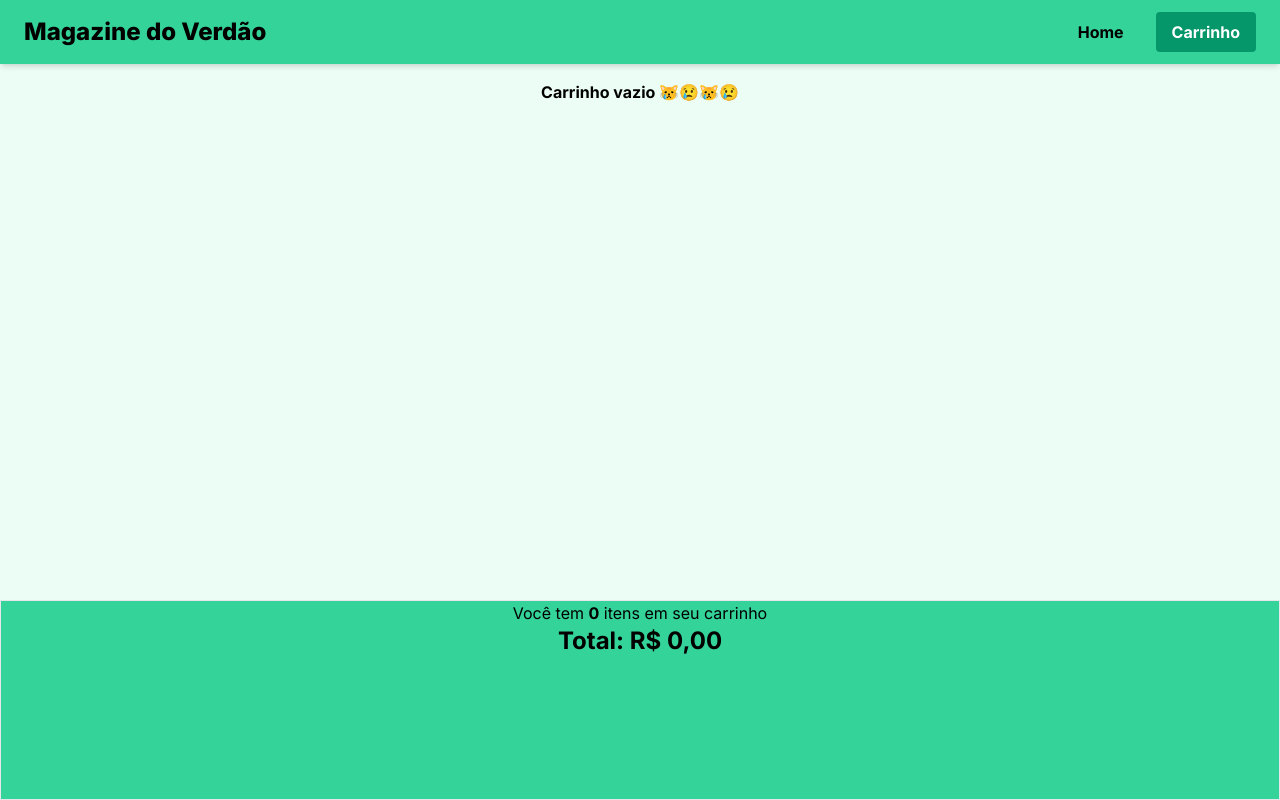
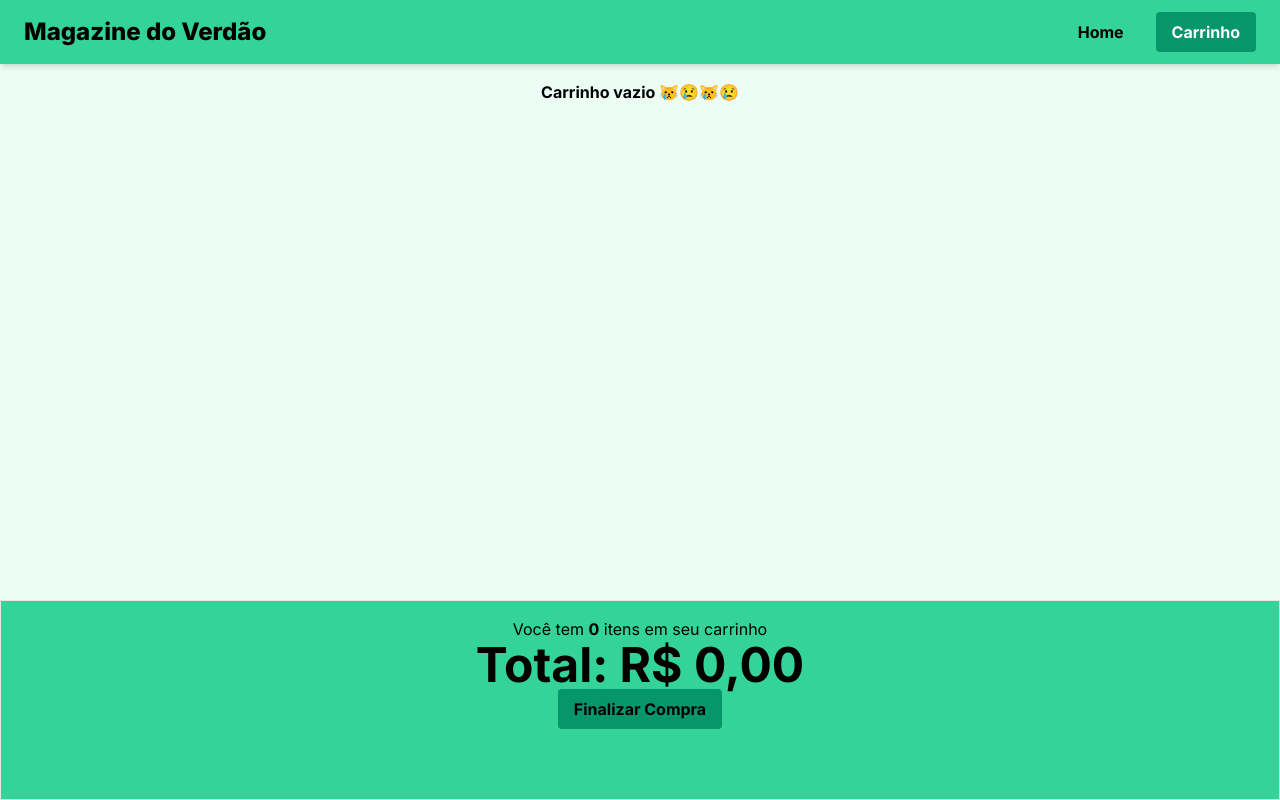
Before and after one commit to dario-souza/shop-green, a Next.js app: page /cart in a window 1280 px wide. Built offline with nearby package versions, Linux system fonts and the light colour scheme.

Commit message:
chore: adição de botão finalizar compra na página do carrinho

```diff
--- a/src/components/cart/cart.items.tsx
+++ b/src/components/cart/cart.items.tsx
@@ -7,6 +7,7 @@ import { TitleCard } from '../card/titlecard'
 import { PriceCard } from '../card/pricecard'
 import { convertToBRL } from '@/helper/convert.to.brl'
 import { CounterItem } from './counter.items'
+import Button from '../card/button'
 
 export const CartItems = () => {
   const { cart } = useProductContext()
@@ -46,8 +47,9 @@ export const CartItems = () => {
       </Container>
       <div className='border h-[25vh] fixed bottom-0 left-0 right-0 w-full bg-emerald-400'>
         <Container>
-          <span className='block text-center'>Você tem <strong>{totalItems}</strong> itens em seu carrinho </span>
-          <h1 className='text-center font-bold text-2xl'>Total: {convertToBRL(total)} </h1>
+          <span className='block text-center mt-4'>Você tem <strong>{totalItems}</strong> itens em seu carrinho </span>
+          <h1 className='text-center font-bold text-2xl sm:text-3xl md:text-5xl'>Total: {convertToBRL(total)} </h1>
+          <button className='block bg-emerald-600 rounded py-2 px-4 font-bold mx-auto hover:text-white hover:bg-emerald-500 transition-colors duration-300'>Finalizar Compra</button>
         </Container>
       </div>
     </>
```
